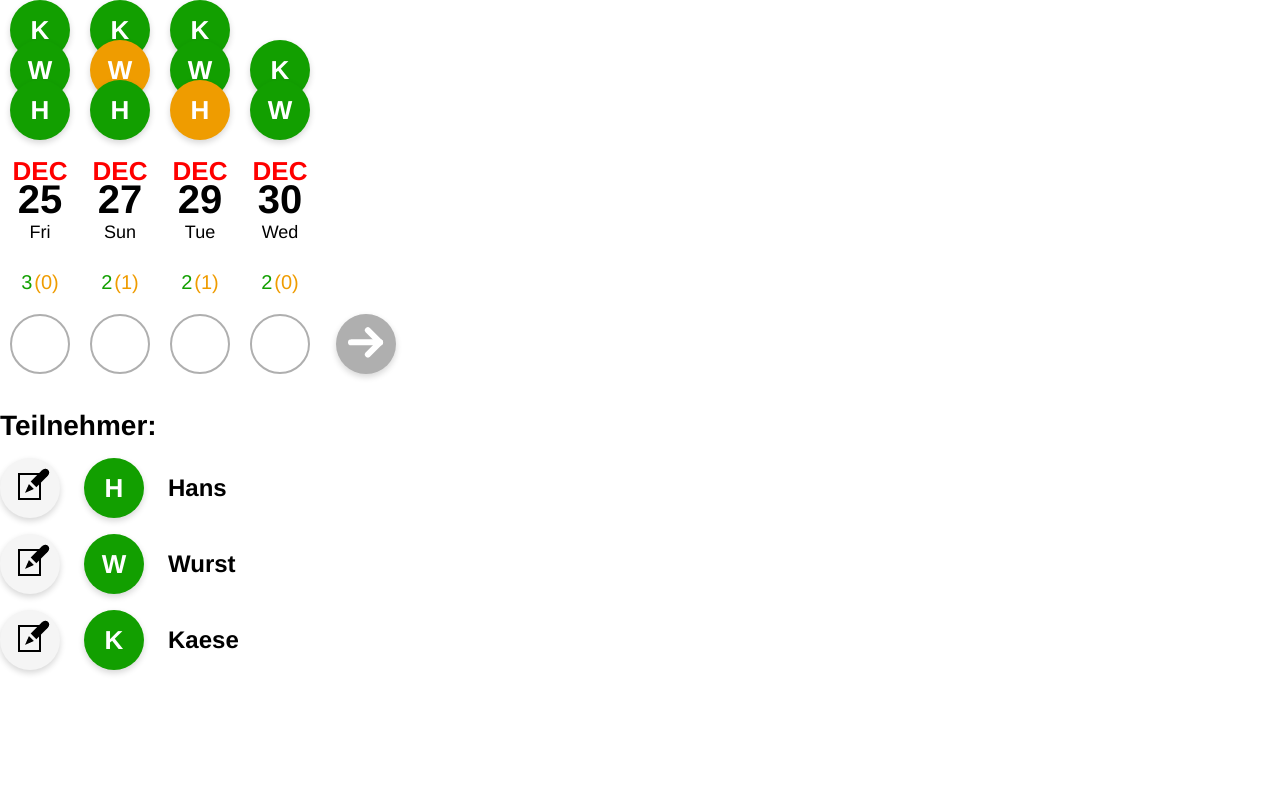
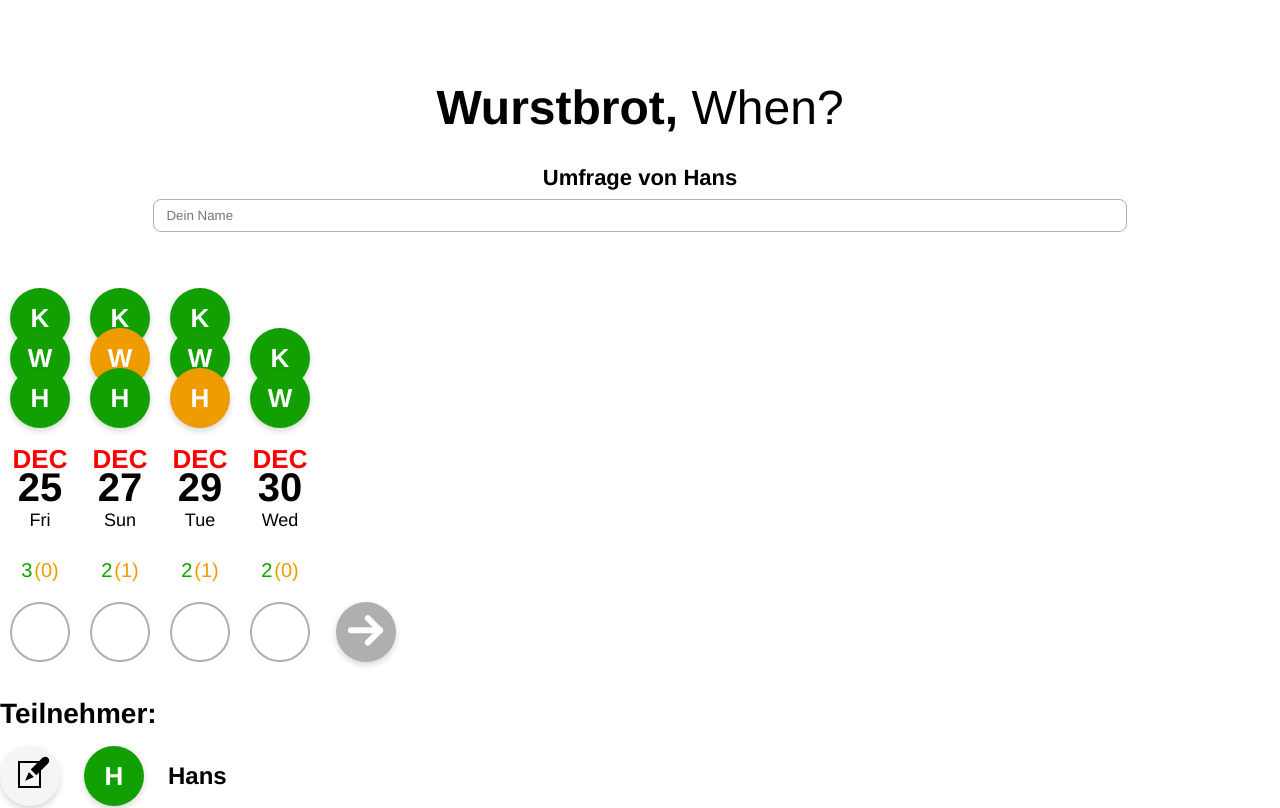
Before and after one commit to Paccos/whengular, an Angular app: page / in a window 1280 px wide. Shown: the top 808 px of the page. Built offline with nearby package versions, Linux system fonts and the light colour scheme.

Commit message:
Add title username form to Poll component

```diff
--- a/src/app/poll/poll.component.html
+++ b/src/app/poll/poll.component.html
@@ -1,3 +1,18 @@
+<div class="main">
+  <div class="titleHeading">
+    <h1 class="title">
+      {{ pollTitle }},
+      <p class="when">When?</p>
+    </h1>
+    <h3 class="subtitle">Umfrage von {{ pollAuthor() }}</h3>
+    <input
+      type="text"
+      id="username"
+      [(ngModel)]="username"
+      placeholder="Dein Name"
+    />
+  </div>
+
   <div class="resultsAndSubmit">
     <app-date-grid
       [entries]="entries"
@@ -19,7 +34,9 @@
 
   <h3 id="participantHeading" class="subtitle">Teilnehmer:</h3>
   <app-participant-list
+    [authorId]="authorId"
     [participants]="participants"
     [editId]="idToEdit"
     [editActionHandler]="onEditAction"
   ></app-participant-list>
+</div>
--- a/src/app/poll/poll.component.scss
+++ b/src/app/poll/poll.component.scss
@@ -1,3 +1,57 @@
+.main {
+  margin: 36px 0;
+}
+
+.titleHeading {
+  display: flex;
+  flex-direction: column;
+  align-items: center;
+  margin: 48px;
+}
+
+.titleHeading > * {
+  margin-bottom: 8px;
+}
+
+h1.title {
+  text-align: center;
+  font-family: "Helvetica Neue", "Roboto", sans-serif;
+  font-weight: 700;
+  font-size: 48px;
+}
+
+h3.subtitle {
+  text-align: center;
+  font-family: "Helvetica Neue", "Roboto", sans-serif;
+  font-weight: 700;
+  font-size: 22px;
+}
+
+input[type="text"] {
+  border-radius: 8px;
+  border-color: #afafaf;
+  border-width: 1px;
+  border-style: solid;
+  font-family: "Helvetica Neue", "Roboto", sans-serif;
+  padding: 8px 12px;
+  width: 80%;
+}
+
+input[type="text"].error {
+  border-color: red;
+  border-width: 2px;
+}
+
+input[type="text"].error::placeholder {
+  color: red;
+}
+
+.when {
+  font-family: "Helvetica Neue", "Roboto", sans-serif;
+  font-weight: 200;
+  display: inline;
+}
+
 .resultsAndSubmit {
   display: flex;
   align-items: flex-end;
@@ -35,3 +89,19 @@
     flex-direction: column;
   }
 }
+
+@media (max-width: 480px) {
+  .main {
+    margin: 16px;
+  }
+
+  .titleHeading {
+    margin: 16px 0;
+  }
+
+  input[type="text"] {
+    width: 100%;
+    margin-left: 0;
+    margin-right: 0;
+  }
+}
--- a/src/app/poll/poll.component.ts
+++ b/src/app/poll/poll.component.ts
@@ -7,6 +7,14 @@ import { SelectionState } from '../selection-state.enum';
   styleUrls: ['./poll.component.scss'],
 })
 export class PollComponent implements OnInit {
+  pollId: string = '';
+  pollTitle: string = 'Wurstbrot';
+
+  authorId: string = '1234';
+  idToEdit: string = '';
+
+  username: string = '';
+
   entries = [
     {
       date: new Date('2020-12-25'),
@@ -49,8 +57,9 @@ export class PollComponent implements OnInit {
     { id: '5656', name: 'Kaese' },
   ];
 
-  idToEdit: string = '';
-  username: string = '';
+  pollAuthor: () => string | undefined = () => {
+    return this.participants.find((p) => p.id === this.authorId)?.name;
+  };
 
   constructor() {}
 
```
Also changed, not shown: src/app/app.module.ts (+16 -1 lines). Lines whose indentation alone changed are shown as unchanged.
